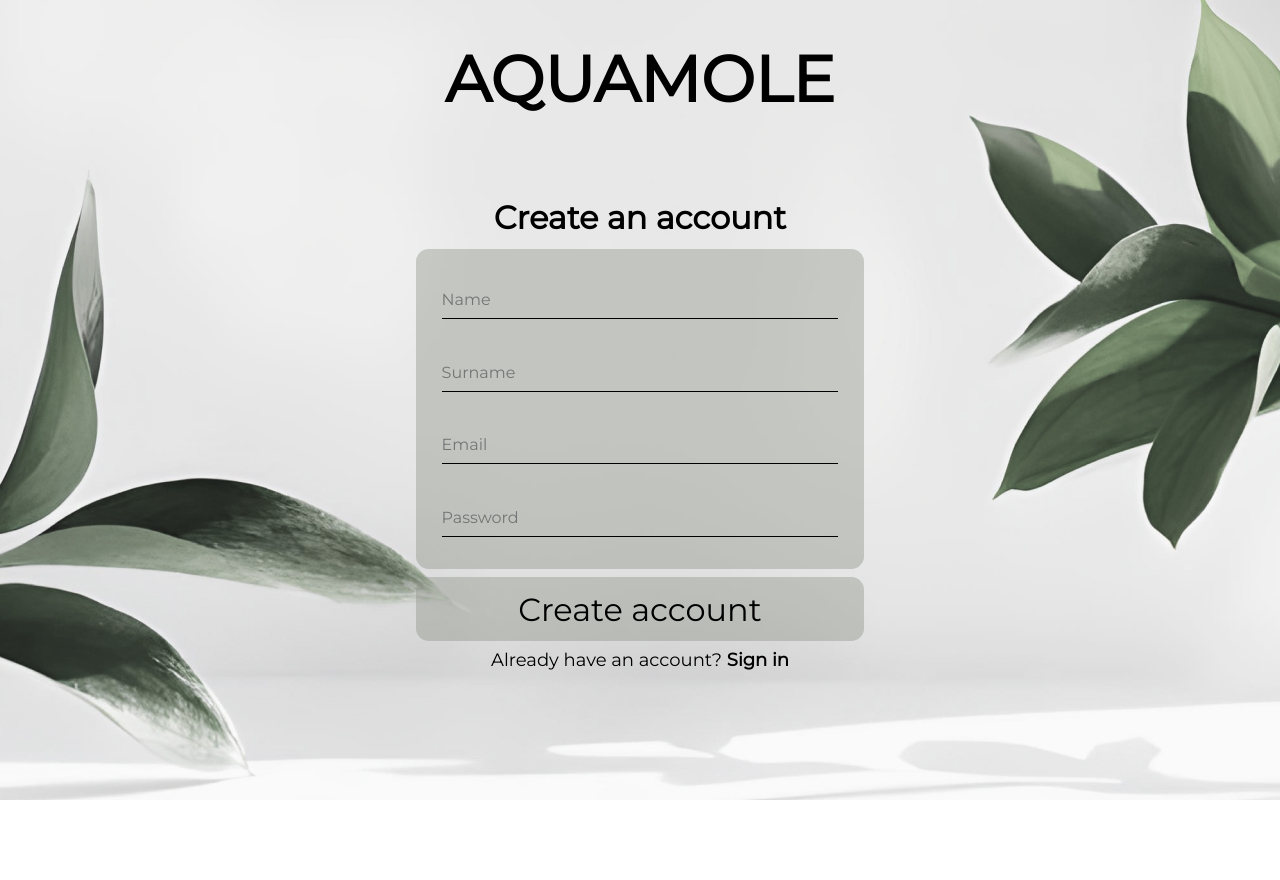
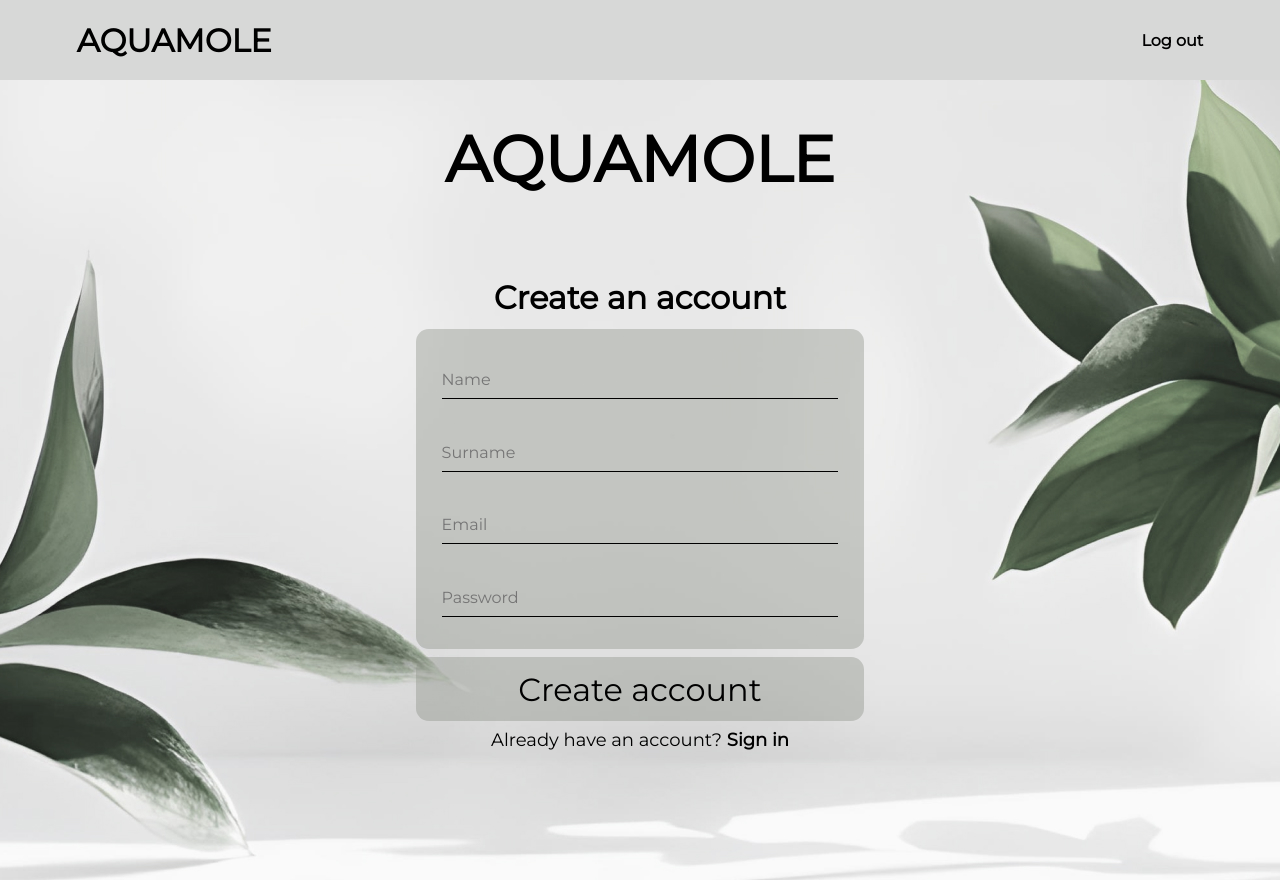
Before and after one commit to Sinex-Team/front-end, an Angular app: page /reg in a window 1280 px wide. Before the commit the page ends 800 px from the top, so only its background shows below. Built offline with nearby package versions, Linux system fonts and the light colour scheme.

Commit message:
fixed logout

```diff
--- a/src/app/app.component.html
+++ b/src/app/app.component.html
@@ -1,2 +1,2 @@
-<app-header *ngIf="isLog"></app-header>
+<app-header></app-header>
 <router-outlet></router-outlet>
--- a/src/app/layouts/header/header.component.html
+++ b/src/app/layouts/header/header.component.html
@@ -1,4 +1,4 @@
 <header>
-  <a href="#" class="aqua">Aquamole</a>
-  <a href="#" class="log" (click)="logOut()">Log out</a>
+  <a class="aqua">Aquamole</a>
+  <a class="log" (click)="logOut()">Log out</a>
 </header>
--- a/src/app/layouts/header/header.component.scss
+++ b/src/app/layouts/header/header.component.scss
@@ -7,6 +7,10 @@ header {
   align-items: center;
   position: sticky;
   top: 0;
+
+  a  {
+    cursor: pointer;
+  }
 }
 
 .aqua {
--- a/src/app/layouts/header/header.component.ts
+++ b/src/app/layouts/header/header.component.ts
@@ -1,5 +1,4 @@
 import { Component } from '@angular/core';
-import {Router} from "@angular/router";
 import {AuthService} from "../../shared/services/auth.service";
 
 @Component({
@@ -8,12 +7,9 @@ import {AuthService} from "../../shared/services/auth.service";
   styleUrls: ['./header.component.scss']
 })
 export class HeaderComponent {
-  constructor(private router: Router, private authService: AuthService) {}
+  constructor(private authService: AuthService) {}
 
   logOut() {
-    localStorage.removeItem('access_token');
-    localStorage.removeItem('refresh_token');
-    this.authService.authSubject.next(false);
-    this.router.navigateByUrl('/reg');
+    this.authService.logOut();
   }
 }
--- a/src/app/shared/services/auth.service.ts
+++ b/src/app/shared/services/auth.service.ts
@@ -32,6 +32,12 @@ export class AuthService {
     });
   }
 
+  logOut() {
+    localStorage.removeItem('access_token');
+    localStorage.removeItem('refresh_token');
+    this.router.navigateByUrl('/login');
+  }
+
   private isLoged() {
     let isToken = false;
     if (localStorage.getItem('access_token')) {
```
